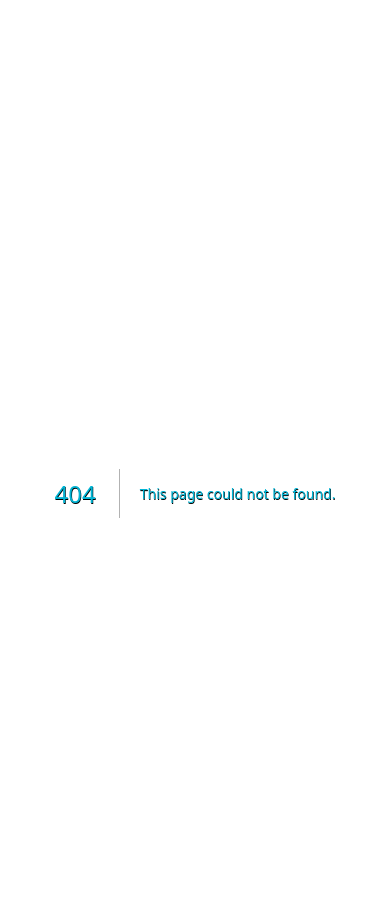
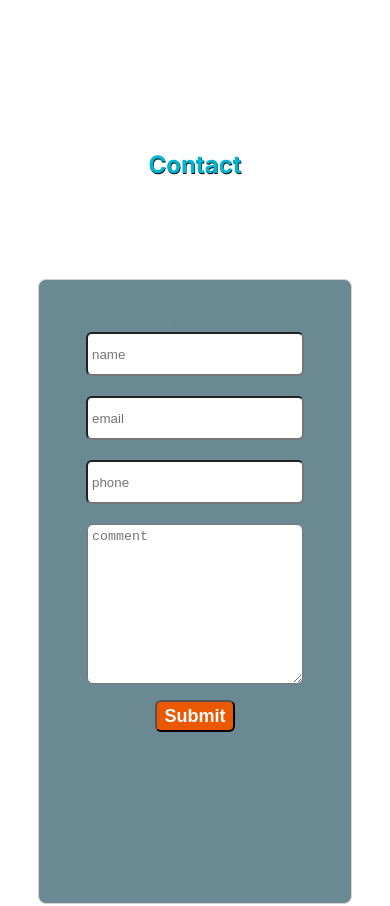
Before and after one commit to JayRVigilla/nextjs-portfolio, a Next.js app: page /components/Contact in a window 390 px wide. Before the commit this address had no page. Shown: the top 906 px of the page. Built offline with nearby package versions, Linux system fonts and the light colour scheme.

Commit message:
1. Projects media query fix 2. css constants created for mobile widths 3. removing Contact page

```diff
--- a/app/Home.css
+++ b/app/Home.css
@@ -44,7 +44,7 @@
   z-index: -2;
   width: 100%;
   height: 100%;
-  min-width: 400px;
+  /* min-width: 400px; */
   object-fit: fit;
   animation: fadeIn ease 5s;
   -webkit-animation: fadeIn ease 5s;
@@ -108,13 +108,13 @@
     100% {opacity:1;}
     }
 
-    @media screen and (max-width: 800px){
+    @media screen and (max-width: --mobile-width-max){
       #Home .headline{
         bottom: 50%;
       }
     }
 
-    @media screen and (max-width: 500px){
+    @media screen and (max-width: --mobile-width-min){
       #Home .headline{
         bottom: 30%;
         left: 0;
--- a/app/about/About.css
+++ b/app/about/About.css
@@ -6,7 +6,7 @@
   text-indent: 2rem;
 }
 
-@media screen and (max-width: 500px){
+@media screen and (max-width: --mobile-width-min){
   #About{
     margin: 0;
   }
--- a/app/components/Card/Card.css
+++ b/app/components/Card/Card.css
@@ -28,6 +28,7 @@
   max-height: 225px;
   border: solid 1px var(--br-orange);
   border-radius: 12px;
+  object-fit: contain;
   }
 
   & .content {
@@ -53,12 +54,12 @@
 
 
 
-@media screen and (max-width: 700px){
+@media screen and (max-width: calc(--mobile-width-max - 100)){
   .Card{
     width: 45%;
   }
 }
-@media screen and (max-width: 480px){
+@media screen and (max-width: calc(--mobile-width-max - 200)){
   .Card{
     width: 100%;
   }
--- a/app/components/Card/index.tsx
+++ b/app/components/Card/index.tsx
@@ -1,4 +1,4 @@
-import React from 'react';
+'use client'
 import './Card.css';
 import Image from 'next/image';
 import { ImageData } from '@/app/types';
--- a/app/components/Contact/index.js
+++ b/app/components/Contact/page.tsx
@@ -1,5 +1,5 @@
-import React, { useState } from "react";
-import MetaTags from "react-meta-tags";
+import React, { useState, DetailedHTMLProps, TextareaHTMLAttributes } from "react";
+// import HTMLTextAreaElement from ""
 import "./Contact.css";
 import notebook from './../../images/jay-desk2.avif'
 
@@ -37,14 +37,14 @@ function Contact() {
   return (
     <section className="Contact">
 
-    <MetaTags>
+    {/* <MetaTags>
       <title>Contact | Jay Vigilla | Web Developer | Software Engineer</title>
       <meta name="description" content="I'd love to talk to you about projects (both fun and professional) or to talk about tech, food, and rescue dogs! Email me at jayrvigilla@gmail.com" />
       <meta property="og:title" content="Contact | Jay Vigilla | Web Developer | Software Engineer " />
       <meta property="og:description" content="I'd love to talk to you about projects (both fun and professional) or to talk about tech, food, and rescue dogs! Email me at jayrvigilla@gmail.com" />
       <meta property="og:image" content={notebook} />
       <link rel="canonical" href="http://jayvigilla.com/contact"/>
-    </MetaTags>
+    </MetaTags> */}
 
       <h1>Contact</h1>
       <form className="contact-form" onSubmit={handleSubmit}>
@@ -54,7 +54,7 @@ function Contact() {
             type="text"
             name="name"
             placeholder="name"
-            size="35"
+            size={35}
             value={formData.name}
             onChange={handleChange}
             />
@@ -64,7 +64,7 @@ function Contact() {
             type="text"
             name="email"
             placeholder="email"
-            size="35"
+            size={35}
             value={formData.email}
             onChange={handleChange}
             />
@@ -74,18 +74,18 @@ function Contact() {
             type="text"
             name="phone"
             placeholder="phone"
-            size="35"
+            size={35}
             value={formData.phone}
             onChange={handleChange}
           />
 
         <label htmlFor="comment">Comment</label>
           <textarea
-            type="text"
+            type={"text" as DetailedHTMLProps<TextareaHTMLAttributes<HTMLTextAreaElement>>}
             name="comment"
             placeholder="comment"
-            cols="30"
-            rows="10"
+            cols={30}
+            rows={10}
             value={formData.comment}
             onChange={handleChange}
             />
--- a/app/components/Footer/content.js
+++ b/app/components/Footer/content.js
@@ -1,5 +1,5 @@
 export const links = [
   { label: "linkedin", href: 'https://www.linkedin.com/in/jayvigilla/', className: 'fab fa-linkedin' },
   { label: "github", href: 'https://github.com/JayRVigilla', className: 'fab fa-github' },
-  { label: "email",href:'/contact', className: 'far fa-envelope'}
+  { label: "email", href:'mailto: jayrvigilla@gmail.com', className: 'far fa-envelope'}
 ]
--- a/app/components/Footer/index.tsx
+++ b/app/components/Footer/index.tsx
@@ -1,3 +1,4 @@
+'use client'
 import React from 'react';
 import './Footer.css';
 import {links} from './content'
--- a/app/components/Navigation/content.js
+++ b/app/components/Navigation/content.js
@@ -3,5 +3,5 @@ export const pages = [
   { href: "/projects", name: "Projects" },
   { href: "/about", name: "About" },
   { href: "http://babbledotlog.jayvigilla.com", name: "Blog", target: "_blank" },
-  { href: "/contact", name: "Contact" },
+  // { href: "/contact", name: "Contact" },
 ]
--- a/app/components/PicText/PicText.css
+++ b/app/components/PicText/PicText.css
@@ -50,7 +50,7 @@
   flex-direction: row-reverse;
 }
 
-@media screen and (max-width: 600px){
+@media screen and (max-width: --mobile-width-max){
   .pic-text{
     display: -webkit-box; /* OLD - iOS 6-, Safari 3.1-6 */
     display: -moz-box;    /* OLD - Firefox 19- (buggy but mostly works) */
--- a/app/globals.css
+++ b/app/globals.css
@@ -15,6 +15,9 @@
   --frosted: rgba(255,255,255, 0.55);
   --lt-frosted: rgba(255,255,255, 0.20);
   --br-orange09: #EB580219;
+
+  --mobile-width-max: 800px;
+  --mobile-width-min: 500px;
 }
 
 /* #root {
@@ -22,8 +25,8 @@
 } */
 
 .App {
-  text-align: center;
-  min-height: 100vh;
+  /* text-align: center;
+  min-height: 100vh; */
 }
 
 .Navigation {
--- a/app/page.module.css
+++ b/app/page.module.css
@@ -5,6 +5,7 @@
   align-items: center;
   padding: 6rem;
   min-height: 100vh;
+  text-align: center;
 }
 
 .description {
--- a/app/page.tsx
+++ b/app/page.tsx
@@ -9,7 +9,7 @@ export default function Main() {
   return (
     <>
     <main className={styles.main}>
-      <div className="App">
+      {/* <div className="App"> */}
       {/* <div id="not-nav" > */}
 {/* // TODO: put routes in here */}
       <div id="Home">
@@ -47,7 +47,7 @@ export default function Main() {
       })}
           </div>
           {/* </div> */}
-      </div>
+      {/* </div> */}
 
     </main>
     </>
```
